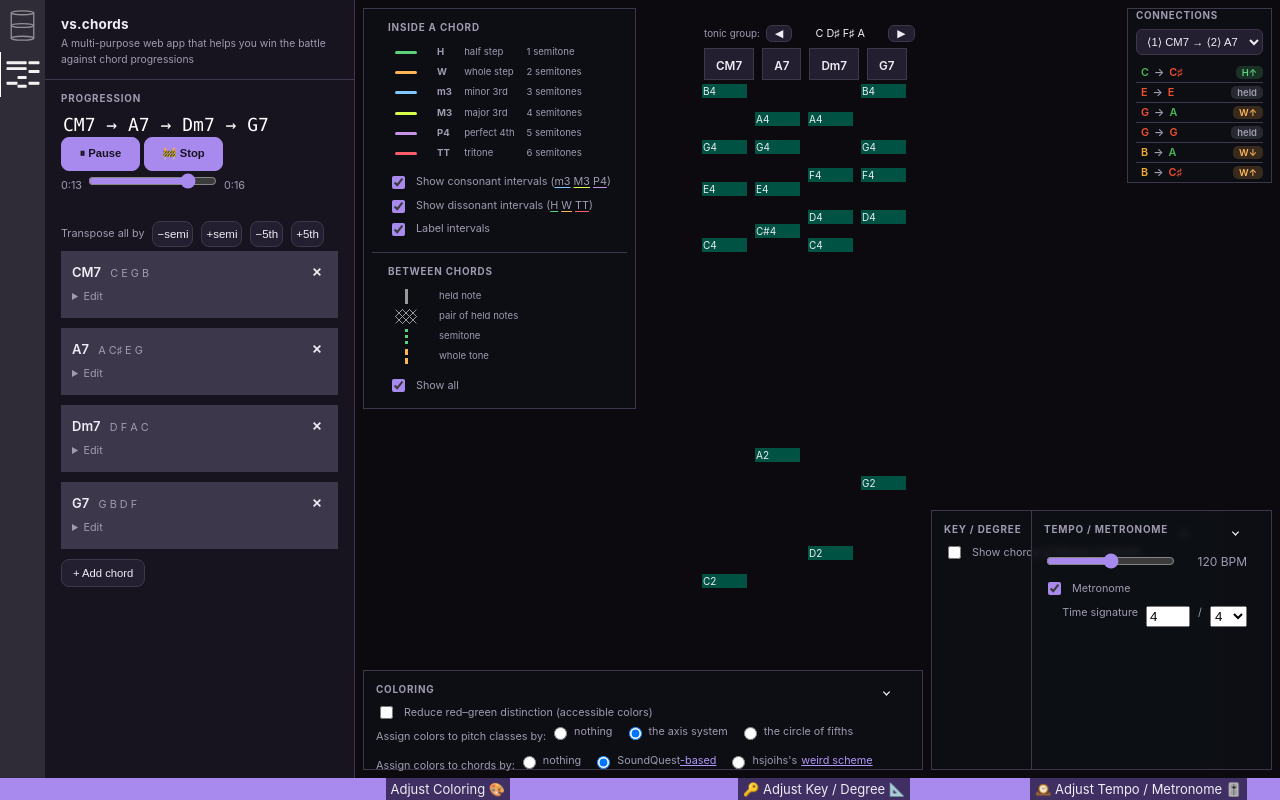
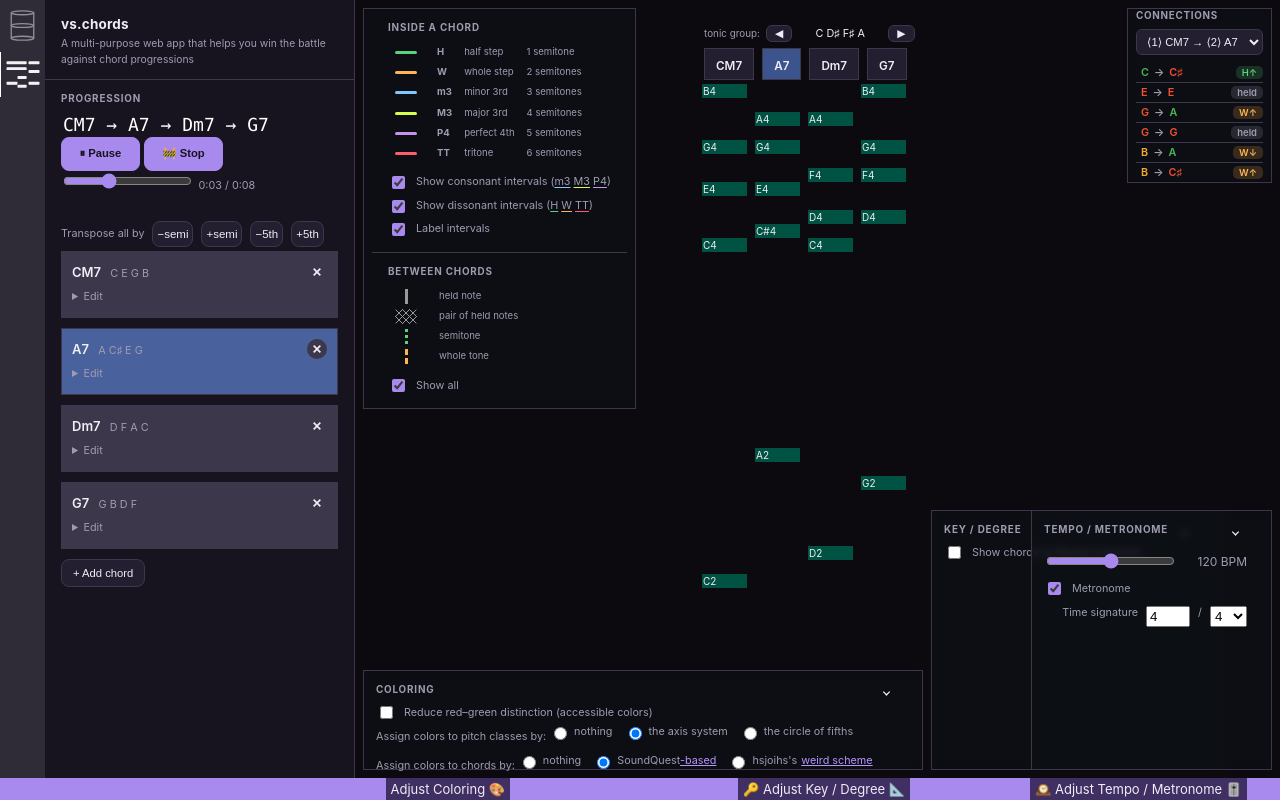
Before and after one commit to hsjoihs/vs-chords, a website with bundled scripts: page piano-roll.html in a window 1280 px wide. Both pictures are taken after a click on the button "▶ Play". Built offline with nearby package versions, Linux system fonts and the light colour scheme.

Commit message:
Seek; highlight

```diff
--- a/audio.js
+++ b/audio.js
@@ -98,12 +98,18 @@
     let endTimer = null;
     let onEndCb = null;
     let playing = false;
+    let anchorCtx = 0; // ctx time corresponding to piece-position 0 (for the seek cursor)
 
     function isPlaying() {
         return playing;
     }
-    // reset state and fire onEnd once (shared by natural end and stopPlayback)
-    function finishPlayback() {
+    // seconds into the piece right now, or null when idle
+    function playbackPosition() {
+        if (!playing || !audioCtx) return null;
+        return Math.max(0, audioCtx.currentTime - anchorCtx);
+    }
+    // reset state and fire onEnd(reason) once (shared by natural end and stopPlayback)
+    function finishPlayback(reason) {
         if (endTimer) clearTimeout(endTimer);
         endTimer = null;
         activeNodes = [];
@@ -111,7 +117,7 @@
         playing = false;
         const cb = onEndCb;
         onEndCb = null;
-        if (cb) cb();
+        if (cb) cb(reason);
     }
     // stop playback now, fading the master out over a few ms to avoid a click.
     function stopPlayback() {
@@ -134,7 +140,7 @@
                 }
             }
         }
-        finishPlayback();
+        finishPlayback("stopped");
     }
 
     // a short metronome click at time `t`: a higher, louder blip on strong beats.
@@ -155,17 +161,19 @@
         return osc;
     }
 
-    // Play a sequence of chords (each an array of note names) one after another, as
-    // triangle-wave tones with a short attack/release envelope so they don't click.
-    // Each chord lasts `beatsPerChord` beats at `bpm`; if `metronome`, a click sounds
-    // on every beat, accented by `meterNumerator`. Only one playback runs at a time;
-    // `onEnd` fires when it finishes or is stopped. Returns the end time (ctx seconds).
-    function playVoicing(voicing, { bpm = 120, beatsPerChord = 4, metronome = true, meterNumerator = 4, noteGain = 0.13, onEnd = null } = {}) {
+    // Play a sequence of chords (each an array of note names) as triangle-wave tones
+    // with a short attack/release envelope. Each chord lasts `beatsPerChord` beats at
+    // `bpm`; if `metronome`, a click sounds on every beat, accented by `meterNumerator`.
+    // `offset` (seconds) starts partway through the piece. Only one playback runs at a
+    // time; `onEnd(reason)` fires once — "ended" (natural) or "stopped". Returns total.
+    function playVoicing(voicing, { bpm = 120, beatsPerChord = 4, metronome = true, meterNumerator = 4, noteGain = 0.13, offset = 0, onEnd = null } = {}) {
         stopPlayback(); // never overlap two playbacks
         const ctx = getCtx();
         if (ctx.state === "suspended") ctx.resume(); // browsers gate audio on a gesture
         const beatSec = 60 / bpm;
         const chordDur = beatsPerChord * beatSec;
+        const total = voicing.length * chordDur;
+        offset = Math.max(0, Math.min(offset, total));
         const master = ctx.createGain();
         master.gain.value = 0.85;
         master.connect(ctx.destination);
@@ -175,35 +183,43 @@
         playing = true;
         const attack = 0.012,
             release = 0.14;
+        // `start` = ctx time at which piece-position `offset` sounds; anchor maps
+        // piece-position 0 so playbackPosition() reads correctly while seeking.
         const start = ctx.currentTime + 0.06;
-        let t = start;
-        for (const chord of voicing) {
-            for (const name of chord) {
+        anchorCtx = start - offset;
+        for (let ci = 0; ci < voicing.length; ci++) {
+            const chordStart = ci * chordDur; // piece time
+            const chordEnd = chordStart + chordDur;
+            if (chordEnd <= offset) continue; // this chord is already behind the cursor
+            const s = anchorCtx + Math.max(chordStart, offset); // ctx time this note begins
+            const e = anchorCtx + chordEnd; // ctx time it ends
+            for (const name of voicing[ci]) {
                 const osc = ctx.createOscillator();
                 osc.type = "triangle";
                 osc.frequency.value = noteToFrequency(name);
                 const g = ctx.createGain();
-                g.gain.setValueAtTime(0, t);
-                g.gain.linearRampToValueAtTime(noteGain, t + attack);
-                g.gain.setValueAtTime(noteGain, t + chordDur - release);
-                g.gain.linearRampToValueAtTime(0, t + chordDur);
+                g.gain.setValueAtTime(0, s);
+                g.gain.linearRampToValueAtTime(noteGain, s + attack);
+                g.gain.setValueAtTime(noteGain, Math.max(s + attack, e - release));
+                g.gain.linearRampToValueAtTime(0, e);
                 osc.connect(g).connect(master);
-                osc.start(t);
-                osc.stop(t + chordDur + 0.02);
+                osc.start(s);
+                osc.stop(e + 0.02);
                 activeNodes.push(osc);
             }
-            t += chordDur;
         }
         if (metronome) {
             const pattern = metronomePattern(meterNumerator);
             const totalBeats = voicing.length * beatsPerChord;
             for (let i = 0; i < totalBeats; i++) {
-                activeNodes.push(metronomeClick(ctx, master, start + i * beatSec, pattern[i % pattern.length] === "strong"));
+                const beatTime = i * beatSec; // piece time
+                if (beatTime < offset - 1e-6) continue;
+                activeNodes.push(metronomeClick(ctx, master, anchorCtx + beatTime, pattern[i % pattern.length] === "strong"));
             }
         }
-        // revert to the idle state a moment after the last sound finishes
-        endTimer = setTimeout(finishPlayback, Math.max(0, t - ctx.currentTime) * 1000 + 120);
-        return t;
+        // revert to idle a moment after the last sound finishes (natural end)
+        endTimer = setTimeout(() => finishPlayback("ended"), (anchorCtx + total - ctx.currentTime) * 1000 + 120);
+        return total;
     }
 
     return {
@@ -213,6 +229,7 @@
         playVoicing,
         stopPlayback,
         isPlaying,
+        playbackPosition,
         TEMPO_MIN_BPM,
         TEMPO_MAX_BPM,
         bpmFromFraction,
--- a/piano-roll.html
+++ b/piano-roll.html
@@ -34,6 +34,9 @@
 .piano-roll-grid { font-size: 10px; margin-left: 2px; border-spacing: 8px 0; margin-left: -6px; }
 .piano-roll-grid td { height: 10px; min-height: 10px; width: 45px; }
 .roll-note {background-color: #005242;}
+/* the currently-sounding chord: a translucent overlay tints the background (via
+   an inset box-shadow, so a colored chord-name keeps its scheme hue underneath) */
+.chip.playing, #axis-system .child-box.playing { box-shadow: inset 0 0 0 999px rgba(90, 150, 255, 0.45); }
 </style>
 <body>
 <div id="app">
@@ -93,9 +96,8 @@
           <button class="primary" id="stop" style="min-height: 3em; height: 3em; width: 7em; min-width: 7em;">🚧 Stop</button>
         </div>
         <div class="transport-seek">
-          <span class="fld" style="display: inline;">0:13</span>
-          <input min="0" max="16" step="0.1" type="range" value="13" style="flex: 1; accent-color: var(--main); cursor: pointer;">
-          <span class="fld" style="display: inline;">0:16</span>
+          <input id="seek" min="0" max="16" step="0.1" type="range" value="0" style="flex: 1; accent-color: var(--main); cursor: pointer;">
+          <span class="fld" style="display: inline;" id="current-position">0:13</span><span class="fld" style="display: inline;"> / </span><span class="fld" style="display: inline;" id="total-length">0:16</span>
         </div>
       </div>
       <div class="err" id="err"></div>
--- a/piano-roll.js
+++ b/piano-roll.js
@@ -29,6 +29,12 @@
 let metronomeOn = true; // click on every beat during playback
 let meterNum = 4, // time-signature numerator — drives the metronome accent grouping
     meterDen = 4; // denominator (for the reading/notation; the click rate is bpm)
+// transport / seek state
+let positionSec = 0, // the retained cursor position (seconds into the piece)
+    seeking = false, // is the user dragging the seek bar?
+    posRaf = null, // requestAnimationFrame handle for the cursor loop
+    playBpm = bpm, // bpm / meter snapshotted at play start, so the piece length
+    playMeter = meterNum; //   stays consistent with the already-scheduled audio
 
 // build an editor chord from a parsed symbol, auto-choosing the spelling slider
 function chordFromParsed(c) {
@@ -343,6 +349,7 @@
         document.getElementById("tMetronome").checked = metronomeOn;
         document.getElementById("meterNum").value = meterNum;
         document.getElementById("meterDen").value = meterDen;
+        refreshTransportUI(); // seek total depends on bpm/meter
         if (st.tr != null) tonicResidue = st.tr;
         relativeMode = !!st.rm;
         tonicUserSet = !!st.ap;
@@ -610,36 +617,133 @@
     if (tempoVal) tempoVal.textContent = Math.round(bpm) + " BPM";
 }
 
+/* ---- transport (play / pause / stop / seek cursor) ---- */
+// while playing, the piece length is frozen to the snapshot so the seek cursor
+// stays consistent with the audio already scheduled; otherwise it tracks bpm/meter.
+function chordDurSec() {
+    return (isPlaying() ? playMeter : meterNum) * (60 / (isPlaying() ? playBpm : bpm));
+}
+function pieceTotalSec() {
+    return DEMO_VOICING.length * chordDurSec();
+}
+function fmtTime(sec) {
+    sec = Math.max(0, Math.round(sec));
+    return Math.floor(sec / 60) + ":" + String(sec % 60).padStart(2, "0");
+}
+// the chord index sounding at `positionSec` (0-based, clamped to the voicing)
+function currentChordIndex() {
+    return Math.max(0, Math.min(DEMO_VOICING.length - 1, Math.floor(positionSec / chordDurSec())));
+}
+// tint the currently-sounding chip and axis-row chord name; idx < 0 clears
+function highlightChord(idx) {
+    document.querySelectorAll("#chips .chip").forEach((el, i) => el.classList.toggle("playing", i === idx));
+    document.querySelectorAll("#axis-system .child-box").forEach((el, i) => el.classList.toggle("playing", i === idx));
+}
+// mirror positionSec onto the seek slider (unless the user is dragging it) and the
+// mm:ss readouts
+function refreshTransportUI() {
+    const total = pieceTotalSec();
+    const seek = document.getElementById("seek");
+    if (seek) {
+        seek.max = total.toFixed(2);
+        if (!seeking) seek.value = Math.min(positionSec, total);
+    }
+    const cur = document.getElementById("current-position");
+    const tot = document.getElementById("total-length");
+    if (cur) cur.textContent = fmtTime(positionSec);
+    if (tot) tot.textContent = fmtTime(total);
+}
+function stopPositionLoop() {
+    if (posRaf) cancelAnimationFrame(posRaf);
+    posRaf = null;
+}
+function positionLoop() {
+    if (seeking) {
+        posRaf = requestAnimationFrame(positionLoop); // the drag owns the cursor; stay dormant
+        return;
+    }
+    const pos = playbackPosition();
+    if (pos == null) {
+        posRaf = null;
+        return; // playback ended; onEnd handles the reset
+    }
+    positionSec = Math.min(pos, pieceTotalSec());
+    refreshTransportUI();
+    highlightChord(currentChordIndex());
+    posRaf = requestAnimationFrame(positionLoop);
+}
+// start playback from `offset` seconds; drive the cursor loop and Pause label
+function playFrom(offset) {
+    playBpm = bpm;
+    playMeter = meterNum;
+    positionSec = offset;
+    playVoicing(DEMO_VOICING, {
+        bpm,
+        beatsPerChord: meterNum,
+        metronome: metronomeOn,
+        meterNumerator: meterNum,
+        offset,
+        onEnd: (reason) => {
+            document.getElementById("play").textContent = "▶ Play";
+            stopPositionLoop();
+            if (reason === "ended") {
+                positionSec = 0; // natural end → cursor back to start
+                refreshTransportUI();
+                highlightChord(-1);
+            }
+        },
+    });
+    document.getElementById("play").textContent = "⏸ Pause";
+    stopPositionLoop();
+    posRaf = requestAnimationFrame(positionLoop);
+}
+
 function setupUI() {
     progEl = document.getElementById("prog");
 
-    const playBtn = document.getElementById("play");
-    playBtn.onclick = () => {
+    document.getElementById("play").onclick = () => {
         if (isPlaying()) {
-            stopPlayback(); // its onEnd resets the label to "▶ Play"
+            // Pause: capture where we are, stop the sound, keep the cursor
+            positionSec = Math.min(playbackPosition() ?? positionSec, pieceTotalSec());
+            stopPlayback(); // onEnd("stopped") → label "▶ Play", cursor kept
             return;
         }
-        playBtn.textContent = "⏸ Pause";
-        playVoicing(DEMO_VOICING, {
-            bpm,
-            beatsPerChord: meterNum,
-            metronome: metronomeOn,
-            meterNumerator: meterNum,
-            onEnd: () => (playBtn.textContent = "▶ Play"),
-        });
+        if (positionSec >= pieceTotalSec() - 1e-3) positionSec = 0; // at the end → restart
+        playFrom(positionSec);
+    };
+    document.getElementById("stop").onclick = () => {
+        stopPlayback(); // no-op if idle
+        positionSec = 0; // Stop: cursor back to the start
+        document.getElementById("play").textContent = "▶ Play";
+        refreshTransportUI();
+        highlightChord(-1);
+    };
+    const seek = document.getElementById("seek");
+    seek.oninput = () => {
+        seeking = true;
+        positionSec = Math.min(Number(seek.value), pieceTotalSec());
+        document.getElementById("current-position").textContent = fmtTime(positionSec);
+        highlightChord(currentChordIndex()); // preview which chord we're scrubbing to
+    };
+    seek.onchange = () => {
+        seeking = false;
+        playFrom(positionSec); // releasing the seek bar starts audio from there
     };
     document.getElementById("tempo").oninput = (e) => {
         bpm = bpmFromFraction(Number(e.target.value) / 1000);
         document.getElementById("tempo-val").textContent = Math.round(bpm) + " BPM";
+        refreshTransportUI();
         scheduleUrlUpdate();
     };
     refreshTempoUI();
+    refreshTransportUI();
     document.getElementById("tMetronome").onchange = (e) => {
         metronomeOn = e.target.checked;
         scheduleUrlUpdate();
     };
     document.getElementById("meterNum").oninput = (e) => {
         meterNum = Math.max(1, Math.floor(Number(e.target.value) || 4));
+        refreshTransportUI();
         scheduleUrlUpdate();
     };
     document.getElementById("meterDen").onchange = (e) => {
```
